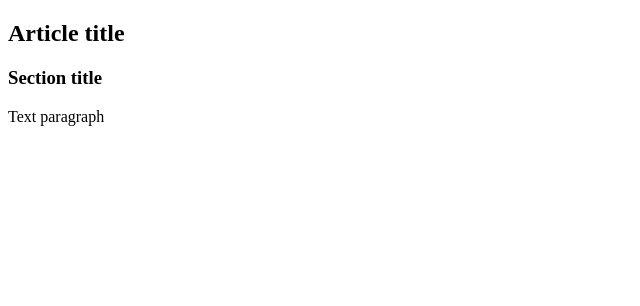
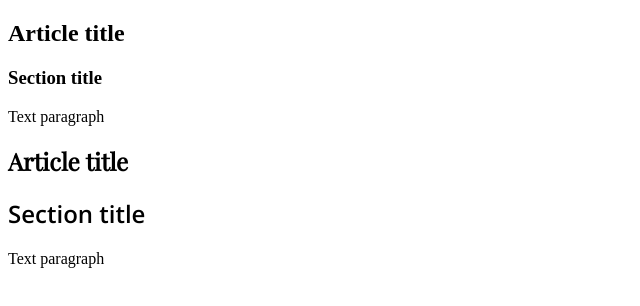
Before and after one commit to Pierre-Cng/Article_process, a plain HTML site: page index.html in a window 1280 px wide. Shown: the whole page, without its empty margins (0-640 px from the left). Drawn offline with nearby package versions, Linux system fonts and the light colour scheme.

Commit message:
Update index.html

```diff
--- a/index.html
+++ b/index.html
@@ -4,6 +4,9 @@
     <title>My article template</title>
     <meta charset="utf-8">
     <meta name="viewport" content="width=device-width, initial-scale=1">
+    <link rel="preconnect" href="https://fonts.googleapis.com">
+    <link rel="preconnect" href="https://fonts.gstatic.com" crossorigin>
+    <link href="https://fonts.googleapis.com/css2?family=Open+Sans:wght@400;600&family=Playfair+Display&display=swap" rel="stylesheet">
 </head>
 
 <body>
@@ -72,5 +75,15 @@
         </div>
         </div>
     </section>
+
+    <section>
+        <h1 style="font-family: 'Playfair Display', serif;"> Article title</h1>
+    </section>
+    <section>
+        <h2 style="font-family: 'Open Sans', sans-serif;">Section title</h2>
+    </section>
+    <section>
+        <p style=""> Text paragraph</p>
+    </section>
 </body>
 </html>
```
